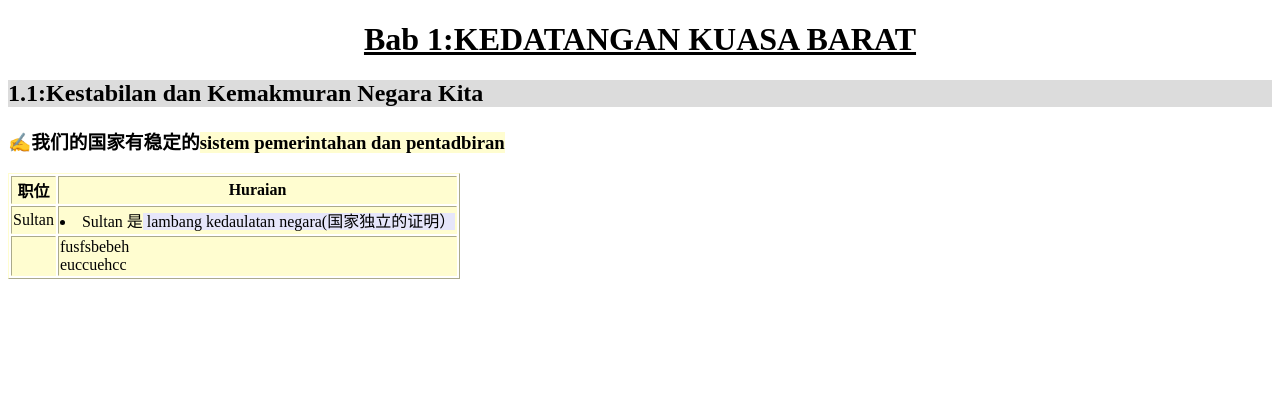
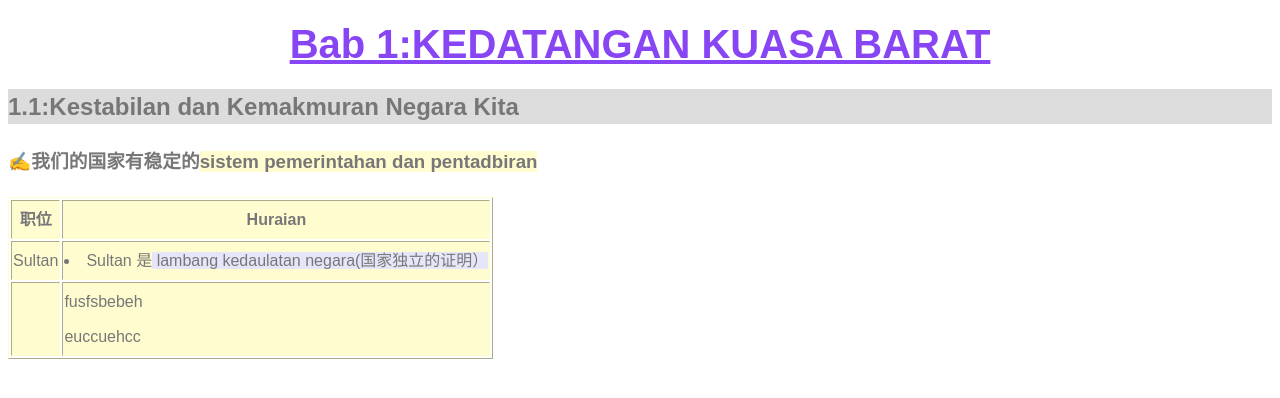
Before and after one commit to xqq05/SejarahKSSMPT3, a plain HTML site: page babone.html in a window 1280 px wide. Drawn offline with Linux system fonts and the light colour scheme.

Commit message:
Update babone.html

```diff
--- a/babone.html
+++ b/babone.html
@@ -2,7 +2,7 @@
 <html>
 <head>
     <title>Chapter One</title>
-	<link rel="stylesheet" type="text/css" href="css files.css">
+	<link rel="stylesheet" type="text/css" href="css file.css">
 </head>
 <body>
     <h1 class="purple-color" align="center"><ins>Bab 1:KEDATANGAN KUASA BARAT</ins></h1>
```
